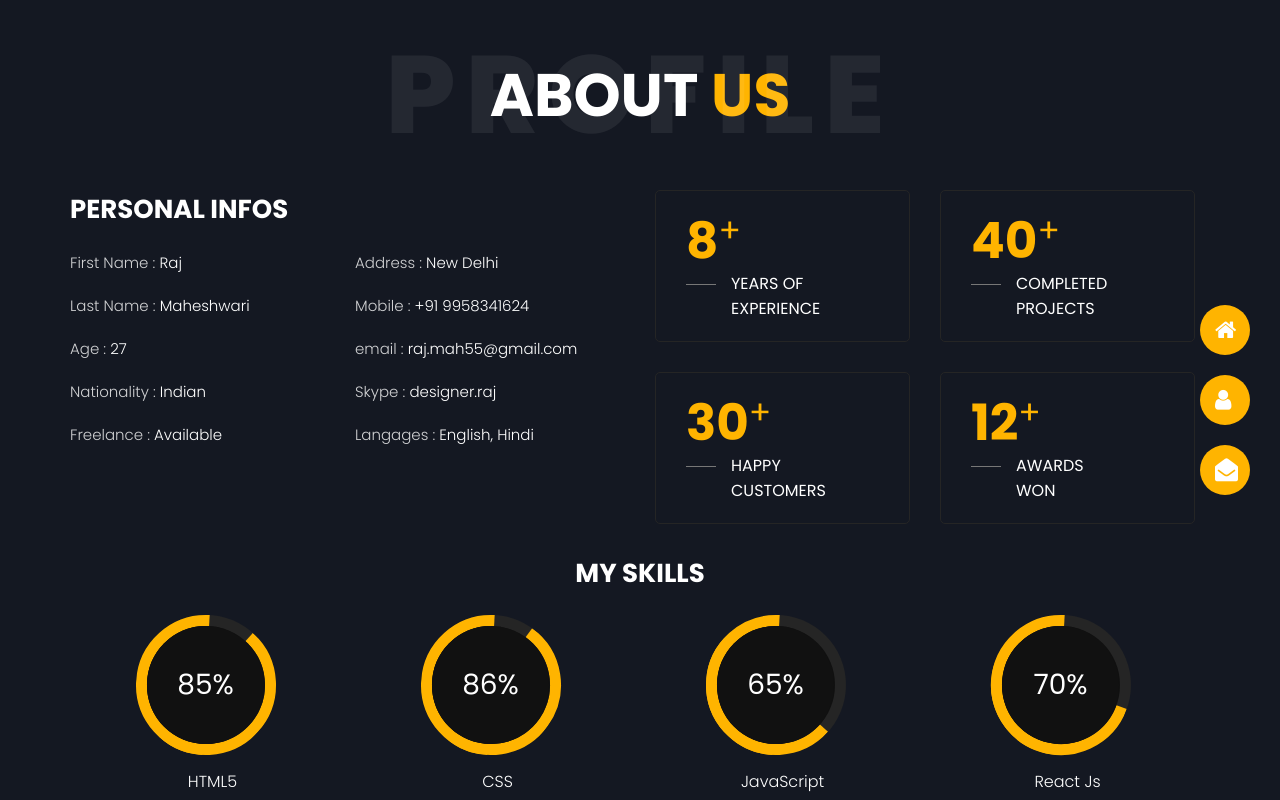
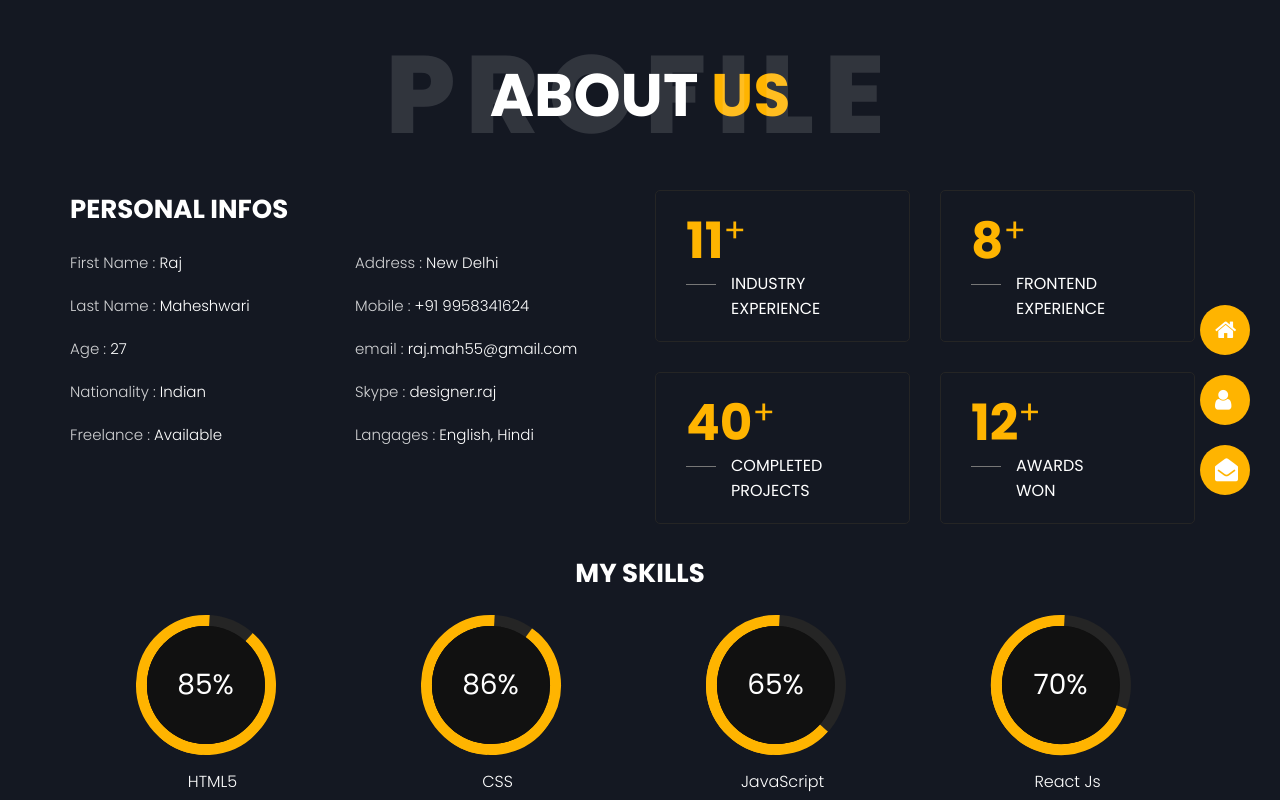
Before and after one commit to codesupports/rajmaheshwari, a React (Vite) app: page /#/ in a window 1280 px wide. Both pictures are taken after a click on the item "ABOUT". Shown: the top 800 px of the page. Built offline with nearby package versions, Linux system fonts and the light colour scheme; a web font is replaced by a local one.

Commit message:
forth commit

```diff
--- a/src/AboutUs/AboutUs.jsx
+++ b/src/AboutUs/AboutUs.jsx
@@ -54,20 +54,20 @@ const AboutUs = () => {
                 <div className='aboutus__right d-flex flex-wrap width-50'>
                     <div className='width-50 px-15'>
                         <div className="aboutus__info-sec">
+                            <h3>11</h3>
+                            <p>Industry <span>Experience</span></p>
+                        </div>
+                    </div>
+                    <div className='width-50 px-15'>
+                        <div className="aboutus__info-sec">
                             <h3>8</h3>
-                            <p>Years of <span>Experience</span></p>
+                            <p>Frontend<span>Experience</span></p>
                         </div>
                     </div>
                     <div className='width-50 px-15'>
                         <div className="aboutus__info-sec">
                             <h3>40</h3>
                             <p>completed <span>projects</span></p>
-                        </div>
-                    </div>
-                    <div className='width-50 px-15'>
-                        <div className="aboutus__info-sec">
-                            <h3>30</h3>
-                            <p>happy <span>customers</span></p>
                         </div>
                     </div>
                     <div className='width-50 px-15'>
--- a/src/AboutUs/AboutUs.scss
+++ b/src/AboutUs/AboutUs.scss
@@ -17,7 +17,7 @@
         }
 
         .heading-transparent {
-            color: #ffffff12;
+            color: #ffffff20;
             letter-spacing: 10px;
             line-height: 0.7;
             font-weight: 800;
--- a/src/Common.scss
+++ b/src/Common.scss
@@ -89,7 +89,7 @@ button {
         }
 
         .heading-transparent {
-            font-size: 52px;
+            font-size: 68px;
             letter-spacing: 0;
         }
     }
--- a/src/ContactUs/ContactUs.scss
+++ b/src/ContactUs/ContactUs.scss
@@ -17,7 +17,7 @@
         }
 
         .heading-transparent {
-            color: #ffffff12;
+            color: #ffffff20;
             letter-spacing: 10px;
             line-height: 0.7;
             font-weight: 800;
--- a/src/Home.jsx
+++ b/src/Home.jsx
@@ -25,7 +25,7 @@ const Home = () => {
                     </div>
                     <div className="pannel__right">
                         <h1>Raj Maheshwari</h1>
-                        <h2 className='designation'>Frontend <span> Developer</span>
+                        <h2 className='designation'><span className='spin'></span> <span> Developer</span>
                             {/* <b>
                       <div class="innerIam">
                         <span>Frontend Developer</span>
--- a/src/app.scss
+++ b/src/app.scss
@@ -233,54 +233,34 @@
 
 }
 
-
-
-// .designation {
-//     display: flex;
+// .spin {
+//     color: red;
 // }
 
-// .designation p {
-//     height: 40px;
-//     float: left;
-//     margin-right: 0.3em;
+.spin:after {
+    content: "";
+    animation: spin 10s ease-in-out infinite;
+    color: $primary-color;
+}
 
-// }
+@keyframes spin {
+    0% {
+        content: "Frontend ";
+        transition: all 500ms ease-in-out;
+    }
 
-// .designation b {
-//     float: left;
-//     overflow: hidden;
-//     position: relative;
-//     height: 50px;
-//     top: 0;
-//     // border: 1px solid red;
-// }
+    30% {
+        content: "ReactJS";
+        transition: all 500ms ease-in-out;
+    }
 
-// .designation .innerIam {
-//     position: relative;
+    80% {
+        content: "UI";
+        transition: all 500ms ease-in-out;
+    }
 
-//     span {
-//         display: block;
-//     }
-
-//     animation: move 18s;
-//     animation-iteration-count: infinite;
-//     animation-delay: 1s;
-// }
-
-// @keyframes move {
-//     0% {
-//         top: -5px;
-//     }
-
-//     33% {
-//         top: -80px;
-//     }
-
-//     66% {
-//         top: -140px;
-//     }
-
-//     100% {
-//         top: 0;
-//     }
-// }
+    100% {
+        content: "Frontend ";
+        transition: all 500ms ease-in-out;
+    }
+}
```
